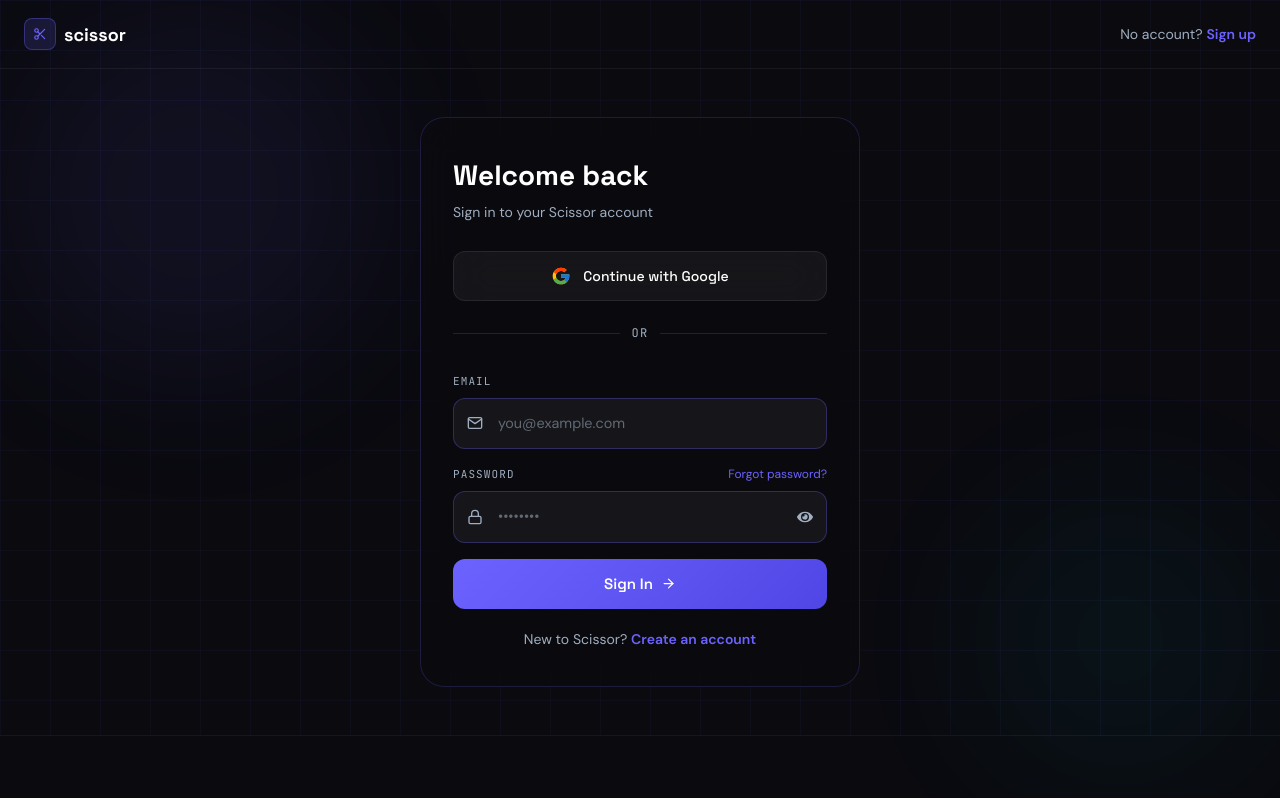
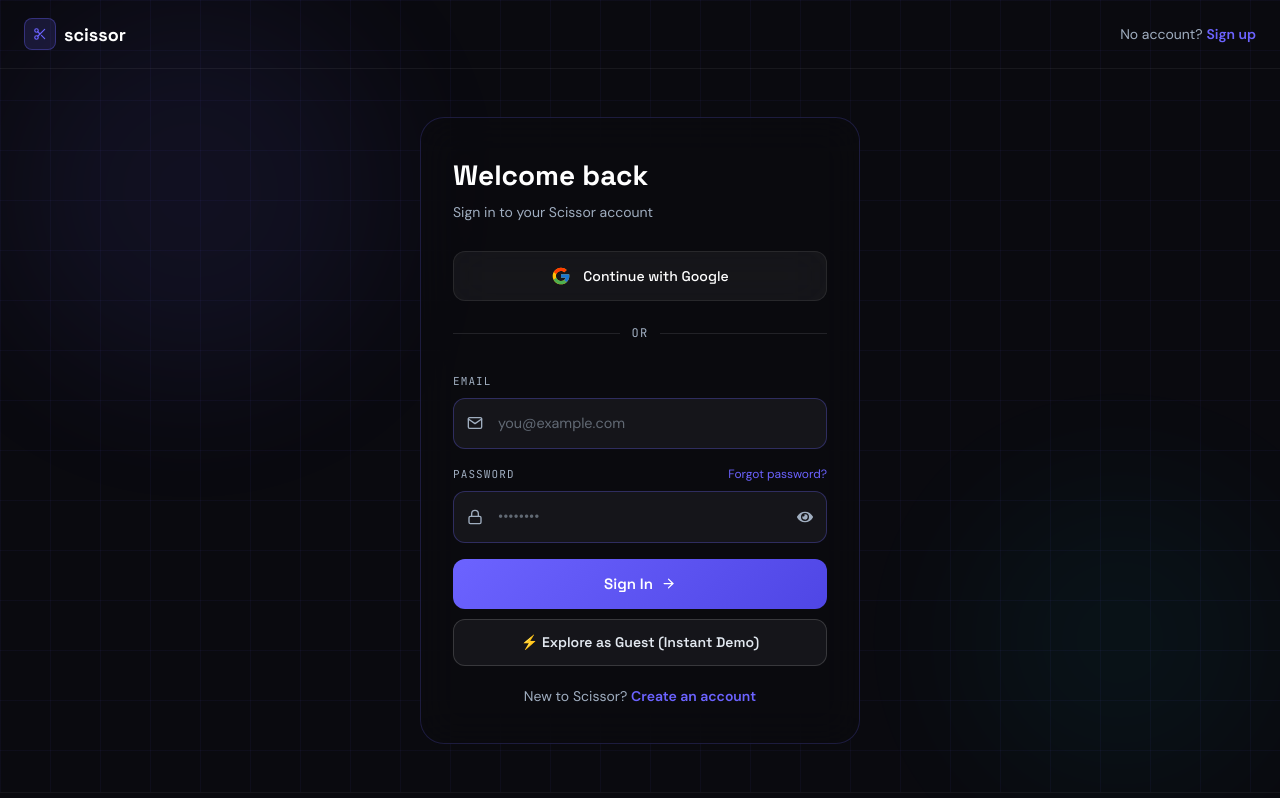
Before and after one commit to Lamhace/Scissor, a React (Create React App) app: page /login in a window 1280 px wide. Shown: the top 798 px of the page. Built offline with nearby package versions, Linux system fonts and the light colour scheme; no server answers.

Commit message:
feat: enable 1-click guest demo and sample URL trimming

```diff
--- a/src/components/pages/loginpage/Loginpage.tsx
+++ b/src/components/pages/loginpage/Loginpage.tsx
@@ -183,6 +183,35 @@ export default function Loginpage() {
                   : <><span>Sign In</span><FiArrowRight /></>
                 }
               </button>
+
+              {/* Instant Guest Demo */}
+              <button
+                type="button"
+                onClick={() => {
+                  dispatch(logIn());
+                  navigate("/");
+                }}
+                style={{
+                  width: "100%",
+                  display: "flex",
+                  alignItems: "center",
+                  justifyContent: "center",
+                  gap: 8,
+                  padding: "12px 24px",
+                  borderRadius: 12,
+                  marginTop: 10,
+                  fontSize: 14,
+                  background: "rgba(255, 255, 255, 0.05)",
+                  border: "1px solid rgba(255, 255, 255, 0.15)",
+                  color: "#e2e8f0",
+                  cursor: "pointer",
+                  fontFamily: "Space Grotesk, sans-serif",
+                  fontWeight: 600,
+                  transition: "all 0.2s"
+                }}
+              >
+                ⚡ Explore as Guest (Instant Demo)
+              </button>
             </form>
 
             <p style={{textAlign:"center",color:"#a0aec0",fontSize:14,marginTop:20}}>
--- a/src/components/trim/Trim.tsx
+++ b/src/components/trim/Trim.tsx
@@ -31,19 +31,24 @@ export default function Trim() {
   const isValidUrl = (url: string) => { try { new URL(url); return true; } catch { return false; } };
 
   const shortenUrl = async (url: string) => {
+    try {
       const res = await axios.post(
         "https://api-ssl.bitly.com/v4/shorten",
         { long_url: url },
         { headers: { Authorization: "Bearer ef34b9d1902be678f3877b8471f60e0cca477adb",
             "Content-Type": "application/json" } }
       );
-    return res.data.link;
+      if (res.data?.link) return res.data.link;
+    } catch (err) {
+      console.warn("Bitly API unavailable, using demo shortener:", err);
+    }
+    const slug = Math.random().toString(36).substring(2, 8);
+    return `https://scissor.link/${slug}`;
   };
 
   const handleTrim = async () => {
     if (!longUrl) return;
     if (!isValidUrl(longUrl)) { setError("Invalid URL. Include https:// and try again."); return; }
-    if (!isLoggedIn) { navigate("/login"); return; }
     setLoading(true);
     try {
       const result = await shortenUrl(longUrl);
@@ -99,10 +104,19 @@ export default function Trim() {
 
           {/* URL input */}
           <div style={{marginBottom:16}}>
+            <div style={{display:"flex",justifyContent:"space-between",alignItems:"center",marginBottom:8}}>
               <label style={{display:"block",fontSize:11,fontFamily:"JetBrains Mono,monospace",
-              color:"#a0aec0",textTransform:"uppercase",letterSpacing:"0.1em",marginBottom:8}}>
+                color:"#a0aec0",textTransform:"uppercase",letterSpacing:"0.1em",margin:0}}>
                 Paste Your URL
               </label>
+              <button
+                type="button"
+                onClick={() => { setLongUrl("https://ojooladimeji.vercel.app"); setError(""); }}
+                style={{background:"none",border:"none",color:"#6c63ff",fontSize:12,cursor:"pointer",padding:0,textDecoration:"underline",fontFamily:"Space Grotesk,sans-serif"}}
+              >
+                ⚡ Use Sample URL
+              </button>
+            </div>
             <div style={{position:"relative",display:"flex",alignItems:"center"}}>
               <FiLink style={iconSt}/>
               <input
```
Lines whose indentation alone changed are shown as unchanged.
